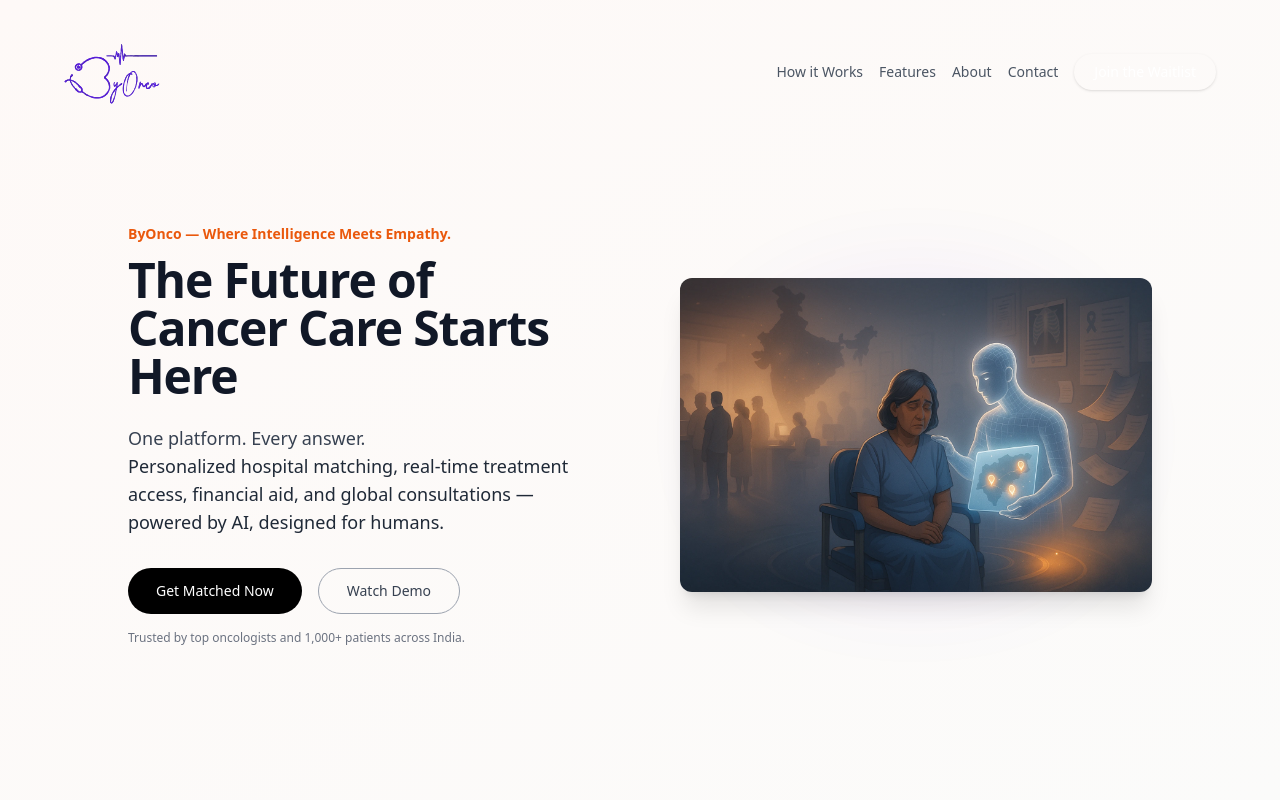
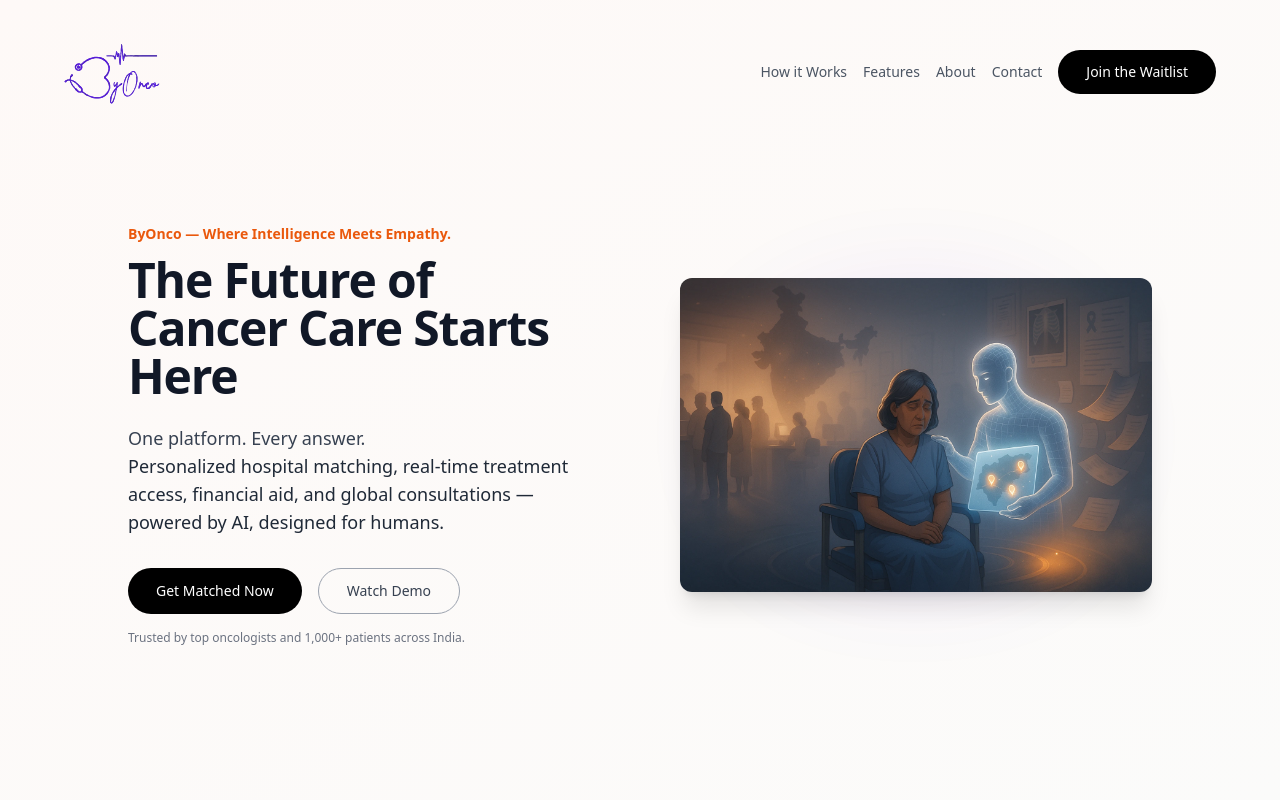
Before and after one commit to byoncocare/byonco, a React (Create React App) app: page / in a window 1280 px wide. Shown: the top 800 px of the page. Built offline with nearby package versions, Linux system fonts and the light colour scheme.

Commit message:
🚀 Improve Join the Waitlist button style for Hero page

```diff
--- a/src/components/Hero.jsx
+++ b/src/components/Hero.jsx
@@ -48,7 +48,7 @@
           </nav>
           <button
             onClick={handleJoinWaitlistClick}
-            className="bg-[#2563eb] text-white text-sm px-5 py-2 rounded-full shadow hover:bg-[#1d4ed8] transition duration-200"
+            className="bg-black text-white px-7 py-3 rounded-full text-sm hover:scale-105 hover:bg-gray-900 transition-transform duration-300"
             aria-label="Join the waitlist for ByOnco"
           >
             Join the Waitlist
```
